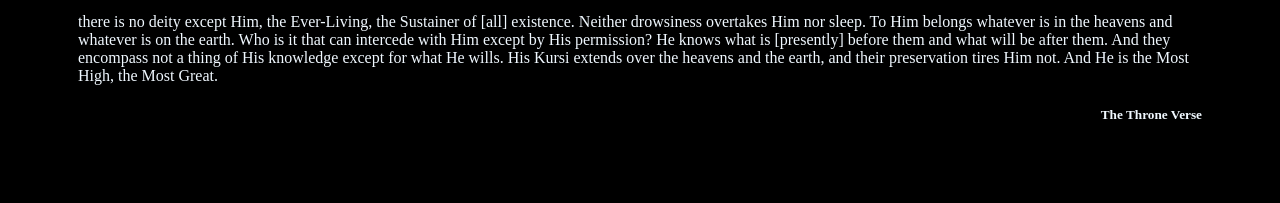
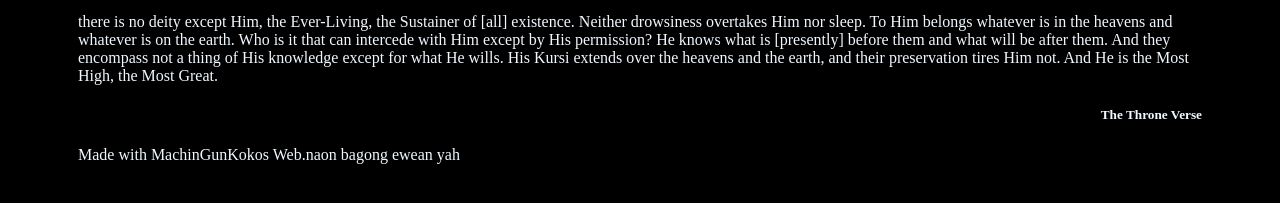
Before and after one commit to helmizuhdia/darkside, a plain HTML site: page index.html in a window 1280 px wide. Shown: the part 467-670 px from the top of the page. Drawn offline with Linux system fonts and the light colour scheme.

Commit message:
added footer

```diff
--- a/index.html
+++ b/index.html
@@ -33,6 +33,8 @@
     And they encompass not a thing of His knowledge except for what He wills.
     His Kursi extends over the heavens and the earth, and their preservation tires Him not. And He is the Most High, the Most Great.</p>
     <h5>The Throne Verse</h5>
-
+<footer>
+    <p>Made with MachinGunKokos Web.naon bagong ewean yah</p>
+</footer>
 </body>
 </html>
```
